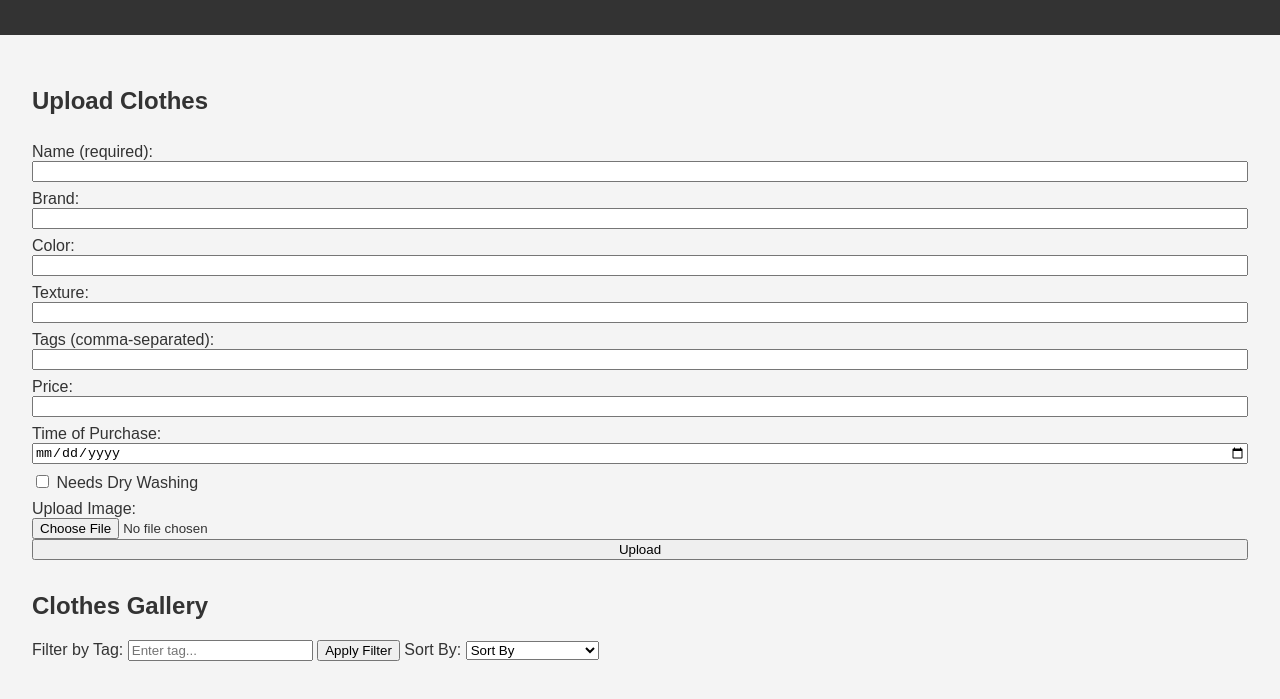
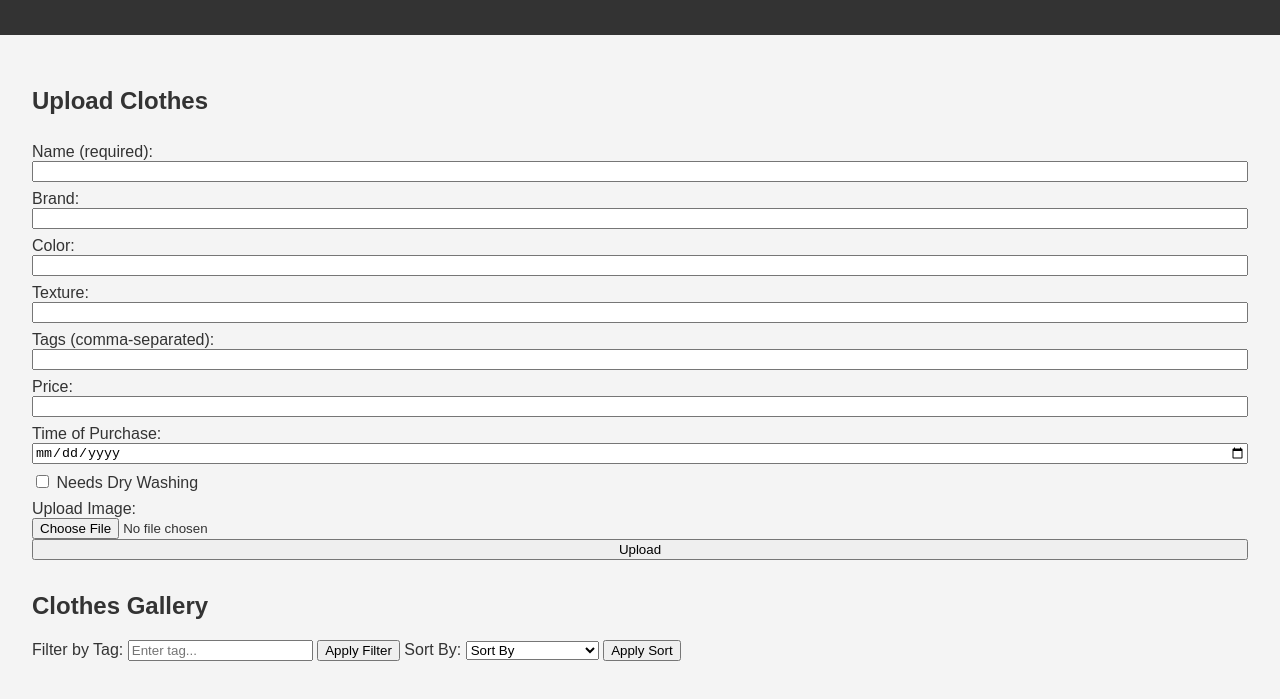
Before and after one commit to FengyikeD/Cubstart_Final_Project, a plain HTML site: page frontend/index.html in a window 1280 px wide. Shown: the part 77-776 px from the top of the page. Drawn offline with Linux system fonts and the light colour scheme; no server answers.

Commit message:
Added Apply Sort button to filters section

```diff
--- a/frontend/index.html
+++ b/frontend/index.html
@@ -65,6 +65,7 @@
                     <option value="time-newest">Time: Newest First</option>
                     <option value="time-oldest">Time: Oldest First</option>
                 </select>
+                <button id="apply-sort">Apply Sort</button>
             </div>
             <div id="clothes-container"></div>
         </section>
```
